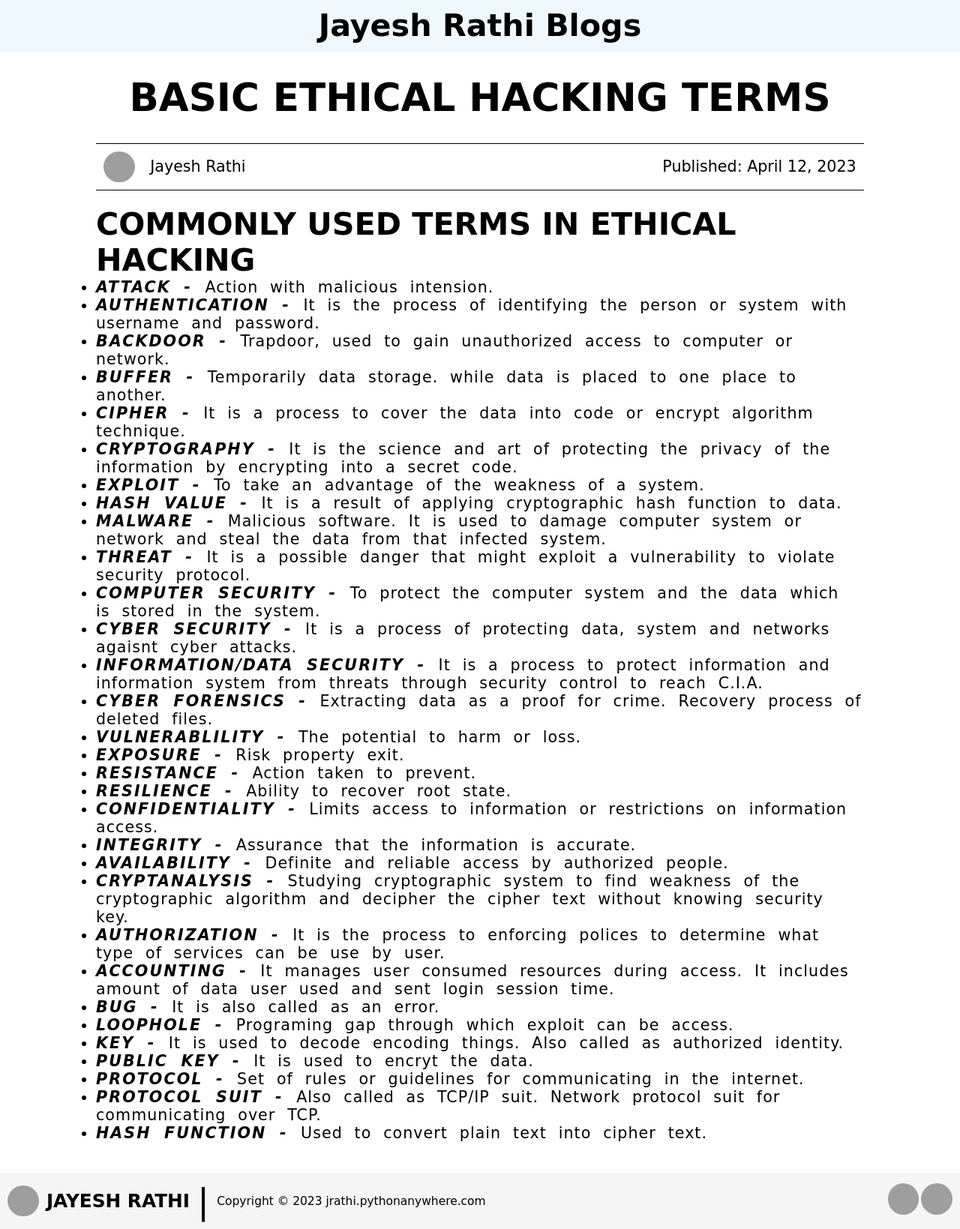
After one commit to jayeshrathi6055/Blogs, a Flask app: template templates/blogs/basic_ethical_hacking_terms.html in a window 1280 px wide. The commit adds this page. Shown: the whole page at 75% size. Run offline with Flask 3, Linux system fonts and the light colour scheme; the template is opened without the code that fills it, so the values that code supplies are empty; some libraries are stand-ins or nearby versions; some web fonts are replaced; grey boxes are pictures that could not be loaded.

Commit message:
Added basic terms of ethical hacking blog

```diff
--- a/app.py
+++ b/app.py
@@ -21,17 +21,16 @@ def portfolio():
 # Blog Page
 @app.route("/blogs/<slug>", methods=['Get'])
 def baseBlog(slug):
-    files = os.listdir("./templates/blogs/")
     slug = slug.replace("-","_")
-    if slug+".html" in files:
-        return render_template(escape(f"./blogs/{slug}.html"))
-    else:
-        return render_template("./invalid_route.html")
+    try:
+        return render_template(escape(f"blogs/{slug}.html"))
+    except:
+        return render_template("invalid_route.html")
 
 # Not Found Handler
 @app.errorhandler(404)
 def invalid_route(e):
-    return render_template("./invalid_route.html")
+    return render_template("invalid_route.html")
 
 # @app.route("/person")
 # def person():
--- a/static/js/script.js
+++ b/static/js/script.js
@@ -1,8 +1,9 @@
 function copy_text(e){
     e.innerText = ""
-    navigator.clipboard.writeText(e.parentNode.innerText);
-    e.innerText = "Copied!"
-    setTimeout(()=>{
-        e.innerText = "Copy"
-    },2000)
+    navigator.clipboard.writeText(e.parentNode.innerText).then(()=>{
+        e.innerText = "Copied!"
+        setTimeout(()=>{
+            e.innerText = "Copy"
+        },2000)
+    });
 }
--- /dev/null
+++ b/static/styles/basic_ethical_hacking_terms.css
@@ -0,0 +1,62 @@
+section {
+    padding: 2rem 0rem;
+}
+section li {
+    font-size: 2rem;
+}
+section div ul li{
+    letter-spacing: 0.1rem;
+    word-spacing: 0.8rem;
+}
+section div ul li b i{
+    text-transform: uppercase;
+    letter-spacing: 0.2rem;
+}
+
+@media screen and (max-width: 768px) {
+    html {
+        font-size: 55% !important;
+    }
+}
+
+@media screen and (max-width: 550px) {
+    html {
+        font-size: 45% !important;
+    }
+
+    .blog_width {
+        width: 90%;
+    }
+}
+
+@media screen and (max-width:420px) {
+    html {
+        font-size: 35% !important;
+    }
+
+    .blog_information {
+        flex-direction: column;
+    }
+}
+
+@media screen and (max-width: 330px) {
+    html {
+        font-size: 25% !important;
+    }
+
+    .blog_width {
+        width: 95%;
+    }
+}
+
+@media screen and (max-width: 230px) {
+    html {
+        font-size: 15% !important;
+    }
+}
+
+@media screen and (max-width: 150px) {
+    html {
+        font-size: 10% !important;
+    }
+}
--- a/templates/base.html
+++ b/templates/base.html
@@ -7,7 +7,7 @@
     <meta name="robots" content="index follow">
     <meta name="author" content = "Jayesh Rathi from JIET">
     <meta property="og:type" content="website">
-    <meta property="og:title" content="Full stack web development and Electrical Engineer Guides">
+    <meta property="og:title" content="Blogs related to IT and Electrical Field">
     <meta property="og:description" content="Project based guides for web developer, full stack web developer, frontend, backend, software developer and software engineers.">
     <meta property="og:image" content="https://avatars.githubusercontent.com/u/65055605?v=4">
     {% block head %}{% endblock head %}
@@ -83,7 +83,7 @@
             <img src="https://avatars.githubusercontent.com/u/65055605?v=4" alt="profile photo">
             <h3>JAYESH RATHI</h3>
             <span>|</span>
-            <p>Copyright © 2023 jayeshrathi.com</p>
+            <p>Copyright © 2023 jrathi.pythonanywhere.com</p>
         </div>
         <div class="socialMedia">
             <a href="https://github.com/jayeshrathi6055?tab=repositories"><img src="https://github.githubassets.com/images/modules/logos_page/GitHub-Mark.png" alt="github"></a>
--- /dev/null
+++ b/templates/blogs/basic_ethical_hacking_terms.html
@@ -0,0 +1,175 @@
+{% extends 'base.html' %}
+
+{% block title %}BASIC ETHICAL HACKING TERMS{% endblock title %}
+
+{% block head %}
+<meta name = "keywords" content="ethical hacking, hacking, cyber security, security, terms of cyber, terms of ethical hacking, terms of hacking , basic terms, cyber crime.">
+<meta name="description" content="Basic terms related to hacking industry.">
+<link rel="canonical" href="http://127.0.0.1:5000/blogs/basic-ethical-hacking-terms">
+{% endblock head %}
+
+{% block style %}
+<link rel="stylesheet" href="{{url_for('static',filename='styles/basic_ethical_hacking_terms.css')}}">
+{% endblock style%}
+
+{% block body %}
+<div class="blog_title blog_width">
+    <h1>BASIC ETHICAL HACKING TERMS</h1>
+</div>
+
+<div class="blog_information blog_width">
+    <div class="blog_writer">
+        <img src="https://avatars.githubusercontent.com/u/65055605?v=4" alt="Jayesh Rathi Profile Photo">
+        <p><a href="/">Jayesh Rathi</a></p>
+    </div>
+    <div class="blog_date">
+        <p>Published: April 12, 2023</p>
+    </div>
+</div>
+
+<section class="blog_width">
+    <h2>COMMONLY USED TERMS IN ETHICAL HACKING</h2>
+    <div>
+    <ul>
+        <li>
+            <b><i>Attack - </i></b>
+            Action with malicious intension.
+        </li>
+        <li>
+            <b><i>Authentication - </i></b>
+            It is the process of identifying the person or system with username and password.
+        </li>
+        <li>
+            <b><i>Backdoor - </i></b>
+            Trapdoor, used to gain unauthorized access to computer or network.
+        </li>
+        <li>
+            <b><i>Buffer - </i></b>
+            Temporarily data storage. while data is placed to one place to another.
+        </li>
+        <li>
+            <b><i>Cipher - </i></b>
+            It is a process to cover the data into code or encrypt algorithm technique.
+        </li>
+        <li>
+            <b><i>Cryptography - </i></b>
+            It is the science and art of protecting the privacy of the information by encrypting into a secret code.
+        </li>
+        <li>
+            <b><i>Exploit - </i></b>
+            To take an advantage of the weakness of a system.
+        </li>
+        <li>
+            <b><i>Hash value - </i></b>
+            It is a result of applying cryptographic hash function to data.
+        </li>
+        <li>
+            <b><i>Malware - </i></b>
+            Malicious software. It is used to damage computer system or network and steal the data from that infected system.
+        </li>
+        <li>
+            <b><i>Threat - </i></b>
+            It is a possible danger that might exploit a vulnerability to violate security protocol.
+        </li>
+        <li>
+            <b><i>Computer Security - </i></b>
+            To protect the computer system and the data which is stored in the system.
+        </li>
+        <li>
+            <b><i>cyber security - </i></b>
+            It is a process of protecting data, system and networks agaisnt cyber attacks.
+        </li>
+        <li>
+            <b><i>Information/Data security - </i></b>
+            It is a process to protect information and information system from threats through security control to reach C.I.A.
+        </li>
+        <li>
+            <b><i>Cyber forensics - </i></b>
+            Extracting data as a proof for crime. Recovery process of deleted files.
+        </li>
+        <li>
+            <b><i>Vulnerablility - </i></b>
+            The potential to harm or loss.
+        </li>
+        <li>
+            <b><i>Exposure - </i></b>
+            Risk property exit.
+        </li>
+        <li>
+            <b><i>Resistance - </i></b>
+            Action taken to prevent.
+        </li>
+        <li>
+            <b><i>Resilience - </i></b>
+            Ability to recover root state.
+        </li>
+        <li>
+            <b><i>Confidentiality - </i></b>
+            Limits access to information or restrictions on information access.
+        </li>
+        <li>
+            <b><i>Integrity - </i></b>
+            Assurance that the information is accurate.
+        </li>
+        <li>
+            <b><i>Availability - </i></b>
+            Definite and reliable access by authorized people.
+        </li>
+        <li>
+            <b><i>cryptanalysis - </i></b>
+            Studying cryptographic system to find weakness of the cryptographic algorithm and decipher the cipher text without knowing security key.
+        </li>
+        <li>
+            <b><i>Authorization - </i></b>
+            It is the process to enforcing polices to determine what type of services can be use by user.
+        </li>
+        <li>
+            <b><i>Accounting - </i></b>
+            It manages user consumed resources during access. It includes amount of data user used and sent login session time.
+        </li>
+        <li>
+            <b><i>Bug - </i></b>
+            It is also called as an error.
+        </li>
+        <li>
+            <b><i>Loophole - </i></b>
+            Programing gap through which exploit can be access.
+        </li>
+        <li>
+            <b><i>Key - </i></b>
+            It is used to decode encoding things. Also called as authorized identity.
+        </li>
+        <li>
+            <b><i>Public key - </i></b>
+            It is used to encryt the data.
+        </li>
+        <li>
+            <b><i>Protocol - </i></b>
+            Set of rules or guidelines for communicating in the internet.
+        </li>
+        <li>
+            <b><i>Protocol Suit - </i></b>
+            Also called as TCP/IP suit. Network protocol suit for communicating over TCP.
+        </li>
+        <li>
+            <b><i>hash function - </i></b>
+            Used to convert plain text into cipher text.
+        </li>
+    </ul>
+</div>
+</section>
+{% endblock body %}
+
+{% block script %}
+<script type="application/ld+json">
+    {
+        "@context": "Basic and required terms used in ethical hacking.",
+        "@type": "Blog",
+        "@name": "Basic terms of ethical hacking",
+        "@author": "Jayesh Rathi",
+        "@datePublished": "2023-04-12",
+        "@image": "spring_initializer.png, https://avatars.githubusercontent.com/u/65055605?v=4",
+        "@description": "Basic terms related to hacking industry."
+    }
+</script>
+{% endblock script %}
--- a/templates/blogs/spring_webflux_with_postgresql.html
+++ b/templates/blogs/spring_webflux_with_postgresql.html
@@ -1,4 +1,4 @@
-{% extends './base.html' %}
+{% extends 'base.html' %}
 
 {% block title %}SPRING WEBFLUX/REACTIVE WITH POSTGRESQL{% endblock title %}
 {% block head %}
@@ -37,7 +37,7 @@
             <li><a href="#section3">Make Entity</a></li>
             <li><a href="#section4">Make Repository</a></li>
             <li><a href="#section5">Make Service</a></li>
-            <li><a href="#section6">Run Controller</a></li>
+            <li><a href="#section6">Make Controller</a></li>
             <li><a href="#section7">Run Project</a></li>
         </ul>
     </div>
--- a/templates/invalid_route.html
+++ b/templates/invalid_route.html
@@ -1,6 +1,7 @@
-{% extends './base.html' %}
+{% extends 'base.html' %}
 
 {% block style %}
+<style>
 
     .not_found{
         display: flex;
@@ -13,6 +14,7 @@
         font-size:6rem;
         text-align:center;
     }
+</style>
 
 {% endblock style %}
 
```
Also changed, not shown: templates/blogs/spring_webflux_with_mongodb.html (+9 -6 lines), templates/index.html (+5 -12 lines). Lines whose indentation alone changed are shown as unchanged.
